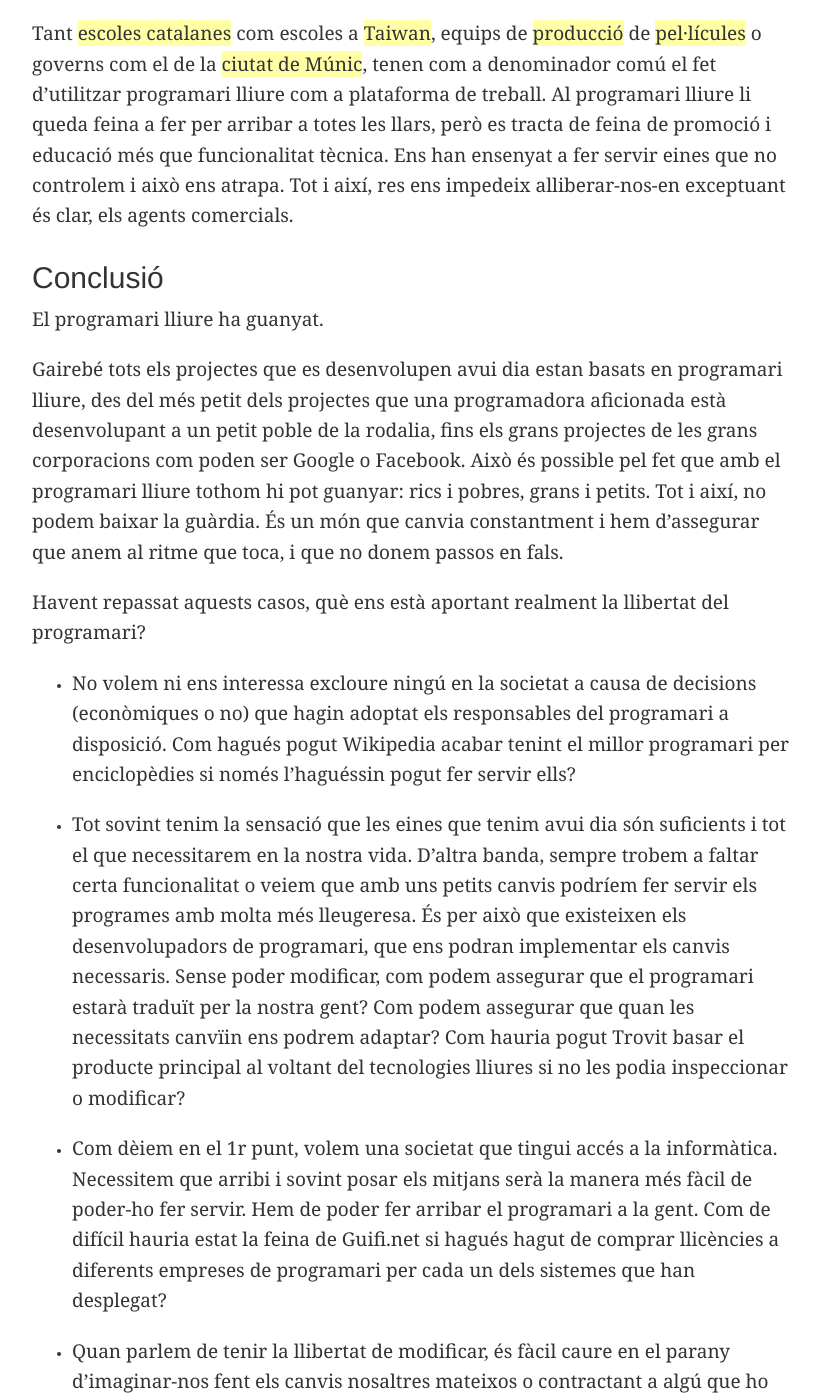
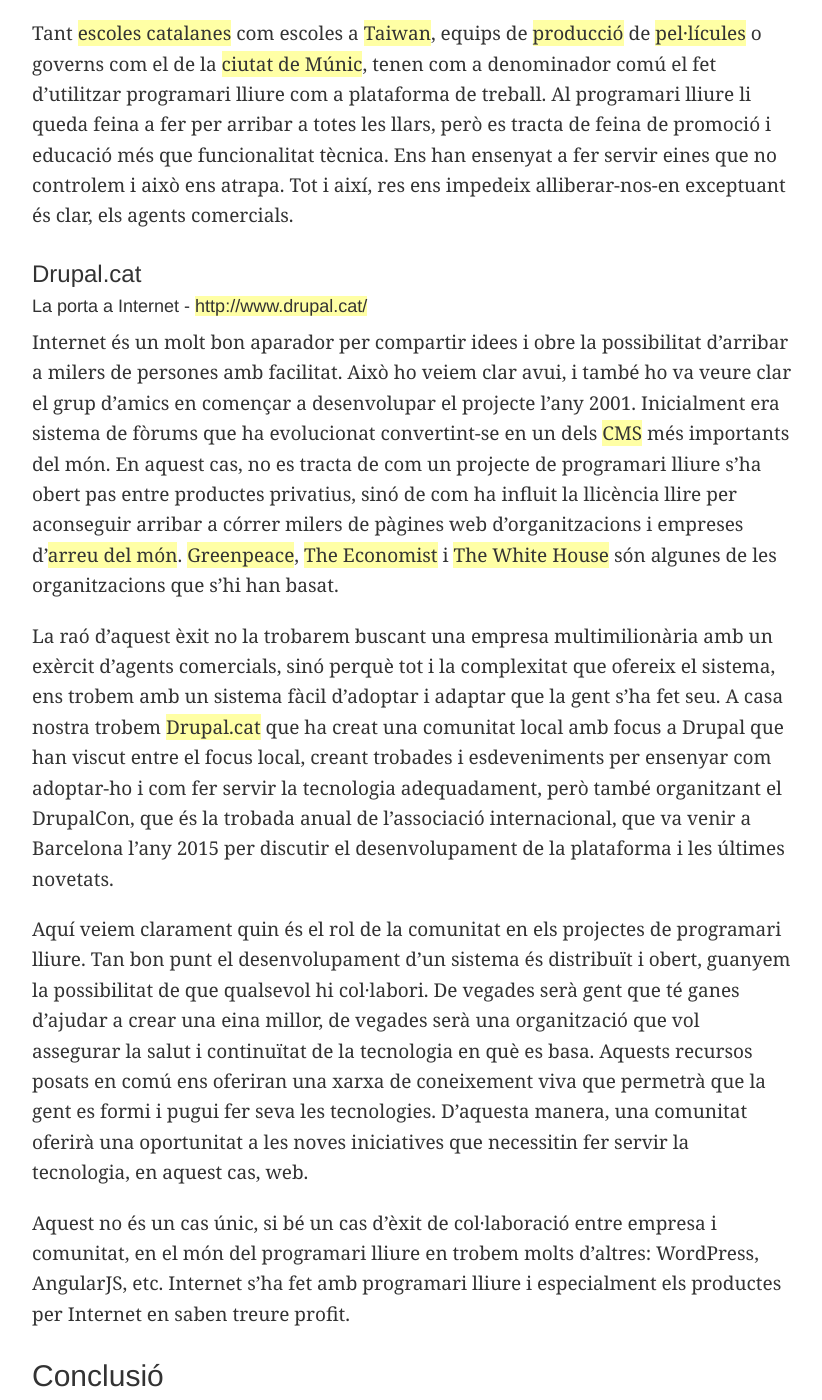
Before and after one commit to bcnfs/bcnfs.github.io, a Jekyll site: the page built from collaborations/obrintbarcelona.md, in a window 1280 px wide and 1400 px high, scrolled down 5493 px. Shown: the whole window, without its empty margins (228-1050 px from the left). Built offline with Jekyll 4.4.1, drawn with Linux system fonts in a browser that asks for light colours.

Commit message:
Add drupal

```diff
--- a/collaborations/obrintbarcelona.md
+++ b/collaborations/obrintbarcelona.md
@@ -64,6 +64,17 @@
 
 Tant [escoles catalanes](http://linkat.xtec.cat/portal/index.php) com escoles a [Taiwan](https://dot.kde.org/2013/10/02/ezgo-free-and-open-source-software-taiwans-schools), equips de  [producció](http://linux.softpedia.com/blog/KDE-and-Linux-Were-Used-in-the-Production-of-the-Movie-quot-Gravity-quot-425516.shtml) de [pel·lícules](http://forums.scotsnewsletter.com/index.php?showtopic=72685) o governs com el de la [ciutat de Múnic](https://en.wikipedia.org/wiki/LiMux), tenen com a denominador comú el fet d'utilitzar programari lliure com a plataforma de treball. Al programari lliure li queda feina a fer per arribar a totes les llars, però es tracta de feina de promoció i educació més que funcionalitat tècnica. Ens han ensenyat a fer servir eines que no controlem i això ens atrapa. Tot i així, res ens impedeix alliberar-nos-en exceptuant és clar, els agents comercials.
 
+### Drupal.cat
+
+#### La porta a Internet - [http://www.drupal.cat/](http://www.drupal.cat)
+Internet és un molt bon aparador per compartir idees i obre la possibilitat d'arribar a milers de persones amb facilitat. Això ho veiem clar avui, i també ho va veure clar el grup d'amics en començar a desenvolupar el projecte l'any 2001. Inicialment era sistema de fòrums que ha evolucionat convertint-se en un dels [CMS](https://ca.wikipedia.org/wiki/Sistema_de_gesti%C3%B3_de_continguts) més importants del món. En aquest cas, no es tracta de com un projecte de programari lliure s'ha obert pas entre productes privatius, sinó de com ha influit la llicència llire per aconseguir arribar a córrer milers de pàgines web d'organitzacions i empreses d'[arreu del món](https://drupal.com/showcases). [Greenpeace](https://drupal.com/case-study/greenpeace-greenwire), [The Economist](https://drupal.com/case-study/economist-espresso-app-drupal) i [The White House](https://www.whitehouse.gov/) són algunes de les organitzacions que s'hi han basat.
+
+La raó d'aquest èxit no la trobarem buscant una empresa multimilionària amb un exèrcit d'agents comercials, sinó perquè tot i la complexitat que ofereix el sistema, ens trobem amb un sistema fàcil d'adoptar i adaptar que la gent s'ha fet seu. A casa nostra trobem [Drupal.cat](http://www.drupal.cat) que ha creat una comunitat local amb focus a Drupal que han viscut entre el focus local, creant trobades i esdeveniments per ensenyar com adoptar-ho i com fer servir la tecnologia adequadament, però també organitzant el DrupalCon, que és la trobada anual de l'associació internacional, que va venir a Barcelona l'any 2015 per discutir el desenvolupament de la plataforma i les últimes novetats.
+
+Aquí veiem clarament quin és el rol de la comunitat en els projectes de programari lliure. Tan bon punt el desenvolupament d'un sistema és distribuït i obert, guanyem la possibilitat de que qualsevol hi col·labori. De vegades serà gent que té ganes d'ajudar a crear una eina millor, de vegades serà una organització que vol assegurar la salut i continuïtat de la tecnologia en què es basa. Aquests recursos posats en comú ens oferiran una xarxa de coneixement viva que permetrà que la gent es formi i pugui fer seva les tecnologies. D'aquesta manera, una comunitat oferirà una oportunitat a les noves iniciatives que necessitin fer servir la tecnologia, en aquest cas, web.
+
+Aquest no és un cas únic, si bé un cas d'èxit de col·laboració entre empresa i comunitat, en el món del programari lliure en trobem molts d'altres: WordPress, AngularJS, etc. Internet s'ha fet amb programari lliure i especialment els productes per Internet en saben treure profit.
+
 ## Conclusió
 El programari lliure ha guanyat.
 
```
